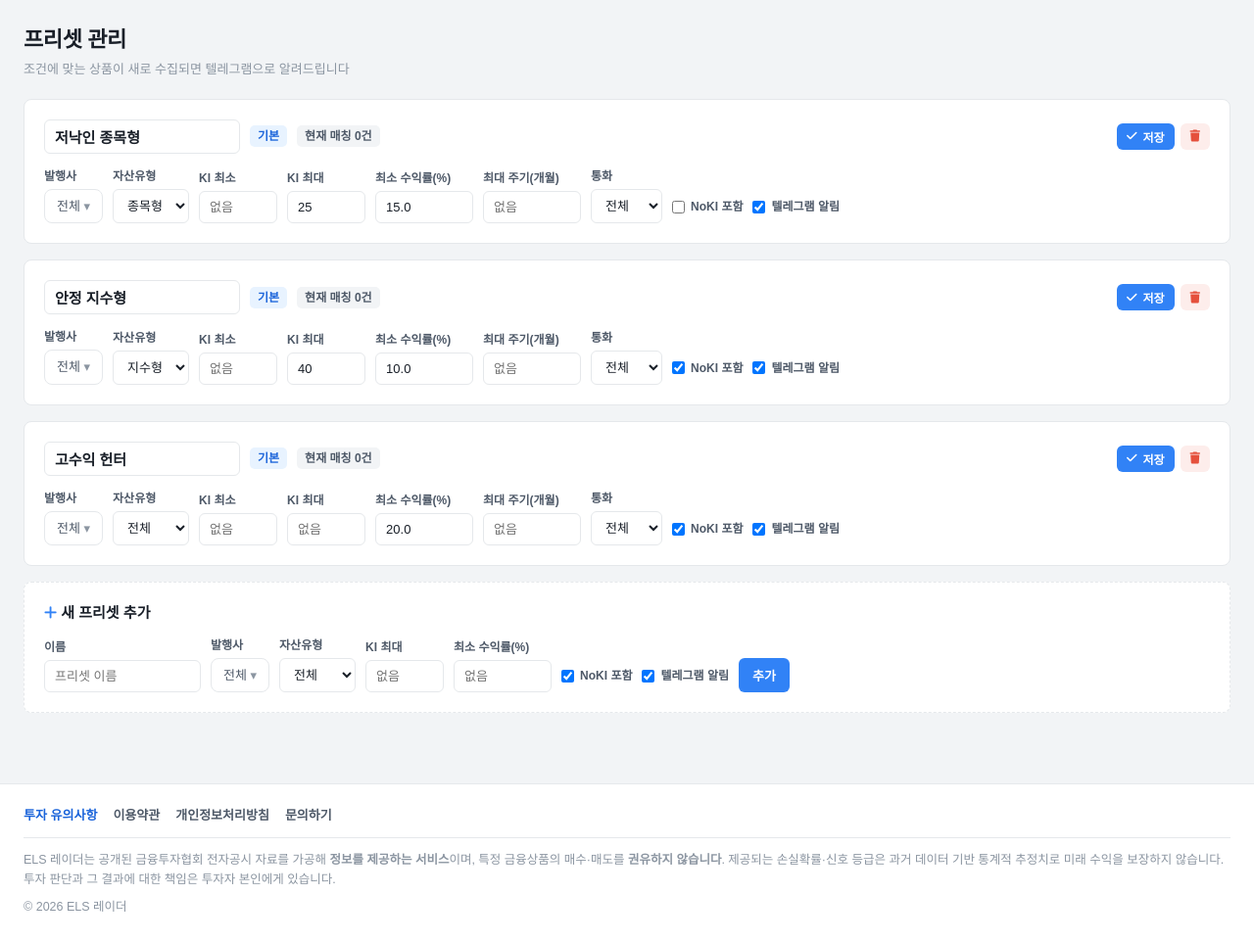
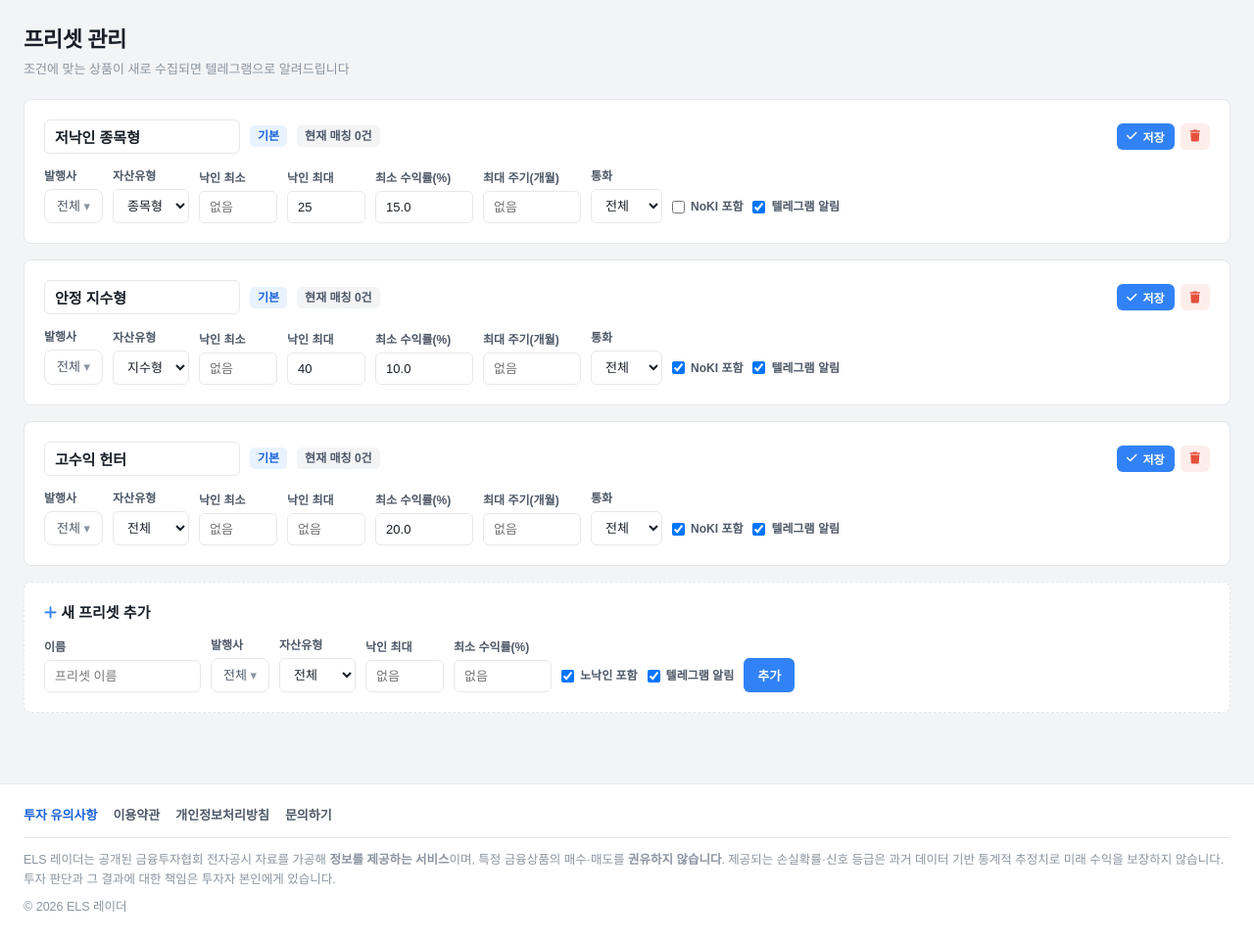
Before and after one commit to lifedd1984-eng/els-platform, a Django app: page /presets/ in a window 1280 px wide. Shown: the part 57-1019 px from the top of the page at 98% size. Run offline with Django 5.2, Linux system fonts and the light colour scheme; the visitor is signed in with stand-in values (Sample User, id 1); data comes from the database, SQL or seed files in the repository; data that the repository does not hold is empty; some web fonts are replaced.

Commit message:
화면 표기 KI → 낙인 전면 교체 + 주간 TOP5 카드에 낙인 표시
- 초보자 이해도: 목록 헤더·필터·배지·설명문·텔레그램 모두 '낙인'/'노낙인'
- 코드 변수명(ki, is_no_ki)과 법적문서는 그대로
- TOP5 카드: 낙인 N% · 1년내 상환 · 손실 순으로 노출

Co-Authored-By: Claude Opus 4.8 <noreply@anthropic.com>

```diff
--- a/core/models.py
+++ b/core/models.py
@@ -305,7 +305,7 @@ class Product(models.Model):
     @property
     def ki_display(self):
         if self.is_no_ki:
-            return "NoKI"
+            return "노낙인"
         return str(self.ki) if self.ki is not None else "-"
 
     @property
--- a/core/notify.py
+++ b/core/notify.py
@@ -27,7 +27,7 @@ def notify_preset_matches(stdout=None):
         for p in new_matches[:10]:
             lines.append(
                 f"- {p.issuer} {p.product_no} ({p.yield_rate}%) "
-                f"KI{p.ki_display} {p.assets_raw[:20]} ~{p.sub_end:%m.%d}"
+                f"낙인{p.ki_display} {p.assets_raw[:20]} ~{p.sub_end:%m.%d}"
             )
         if len(new_matches) > 10:
             lines.append(f"... 외 {len(new_matches)-10}건")
@@ -106,7 +106,7 @@ def notify_watchlist_deadline(stdout=None):
         elif r and r["tier"] == "강한 신호":
             badge = " · \U0001F535강한"
         y = f"{p.yield_rate:g}" if p.yield_rate is not None else "-"
-        lines.append(f"⏰ {p.issuer} {p.product_no} — 연 {y}% · KI{p.ki_display}{badge}")
+        lines.append(f"⏰ {p.issuer} {p.product_no} — 연 {y}% · 낙인{p.ki_display}{badge}")
     lines.append("")
     lines.append("숙려대상자(65세+)는 오늘까지 청약해야 합니다.")
     site = settings.SITE_URL.split("://")[-1]
--- a/core/templates/core/portfolio.html
+++ b/core/templates/core/portfolio.html
@@ -159,7 +159,7 @@
     <table>
       <thead><tr>
         <th>상품</th><th>워스트 기초자산</th><th class="num">현재 레벨</th>
-        <th class="num">KI배리어</th><th class="num">낙인까지</th><th></th>
+        <th class="num">낙인 배리어</th><th class="num">낙인까지</th><th></th>
       </tr></thead>
       <tbody>
         {% for a in ki_alerts %}
@@ -182,7 +182,7 @@
     </table>
   </div>
   <p style="font-size:11px;color:var(--text-3);margin-top:10px">
-    낙인까지 = 현재 워스트오브 레벨 − KI배리어. 위험 ≤ 5%p / 경고 ≤ 15%p. 상품 클릭 시 상세 낙인 현황.
+    낙인까지 = 현재 워스트오브 레벨 − 낙인 배리어. 위험 ≤ 5%p / 경고 ≤ 15%p. 상품 클릭 시 상세 낙인 현황.
   </p>
   {% else %}
   <div style="text-align:center;padding:18px 0;color:var(--green);font-weight:600;font-size:14px">
--- a/core/templates/core/presets.html
+++ b/core/templates/core/presets.html
@@ -49,11 +49,11 @@
         </select>
       </div>
       <div class="form-field">
-        <label>KI 최소</label>
+        <label>낙인 최소</label>
         <input type="number" name="ki_min" value="{{ item.obj.ki_min|default_if_none:'' }}" style="width:80px" placeholder="없음">
       </div>
       <div class="form-field">
-        <label>KI 최대</label>
+        <label>낙인 최대</label>
         <input type="number" name="ki_max" value="{{ item.obj.ki_max|default_if_none:'' }}" style="width:80px" placeholder="없음">
       </div>
       <div class="form-field">
@@ -113,7 +113,7 @@
         <select name="asset_type"><option>전체</option><option>지수형</option><option>종목형</option></select>
       </div>
       <div class="form-field">
-        <label>KI 최대</label>
+        <label>낙인 최대</label>
         <input type="number" name="ki_max" style="width:80px" placeholder="없음">
       </div>
       <div class="form-field">
@@ -121,7 +121,7 @@
         <input type="number" name="yield_min" style="width:100px" step="0.1" placeholder="없음">
       </div>
       <label style="display:flex;align-items:center;gap:6px;padding-bottom:8px">
-        <input type="checkbox" name="include_no_ki" checked> NoKI 포함
+        <input type="checkbox" name="include_no_ki" checked> 노낙인 포함
       </label>
       <label style="display:flex;align-items:center;gap:6px;padding-bottom:8px">
         <input type="checkbox" name="notify" checked> 텔레그램 알림
--- a/core/templates/core/search.html
+++ b/core/templates/core/search.html
@@ -23,7 +23,7 @@
         <thead>
           <tr>
             <th>발행사</th><th>상품번호</th><th>기초자산</th>
-            <th class="num">수익률</th><th class="num">KI</th>
+            <th class="num">수익률</th><th class="num">낙인</th>
             <th class="num">1차</th><th class="num">막차</th>
             <th class="num">기간</th><th class="num">손실확률</th>
             <th>유형</th><th class="num">마감</th>
@@ -37,7 +37,7 @@
             <td style="max-width:220px;overflow:hidden;text-overflow:ellipsis;white-space:nowrap">{{ p.assets_raw|asset_short }}</td>
             <td class="num" style="font-weight:800;color:var(--blue-dark)">{{ p.yield_rate|default:"-" }}%</td>
             <td class="num">
-              {% if p.is_no_ki %}<span class="badge badge-green">NoKI</span>
+              {% if p.is_no_ki %}<span class="badge badge-green">노낙인</span>
               {% elif p.ki %}<span class="badge badge-gray">{{ p.ki }}</span>
               {% else %}-{% endif %}
             </td>
--- a/core/templates/core/watchlist.html
+++ b/core/templates/core/watchlist.html
@@ -49,7 +49,7 @@
           <td style="max-width:220px;overflow:hidden;text-overflow:ellipsis;white-space:nowrap">{{ item.product.assets_raw|asset_short }}</td>
           <td class="num" style="font-weight:800;color:var(--blue-dark)">{{ item.product.yield_rate|default:"-" }}%</td>
           <td class="num">
-            {% if item.product.is_no_ki %}<span class="badge badge-green">NoKI</span>
+            {% if item.product.is_no_ki %}<span class="badge badge-green">노낙인</span>
             {% elif item.product.ki %}<span class="badge badge-gray">{{ item.product.ki }}</span>
             {% else %}-{% endif %}
           </td>
--- a/core/templates/core/weekly.html
+++ b/core/templates/core/weekly.html
@@ -64,7 +64,7 @@
       <option value="지수형" {% if filters.asset == '지수형' %}selected{% endif %}>지수형</option>
       <option value="종목형" {% if filters.asset == '종목형' %}selected{% endif %}>종목형</option>
     </select>
-    <input type="number" name="ki_max" placeholder="KI 이하" value="{{ filters.ki_max }}" style="width:80px">
+    <input type="number" name="ki_max" placeholder="낙인 이하" value="{{ filters.ki_max }}" style="width:80px">
     <input type="number" name="yield_min" placeholder="수익률 이상" value="{{ filters.yield_min }}" style="width:95px" step="0.1">
     <select name="currency">
       <option value="">통화</option>
@@ -95,7 +95,7 @@
       <div style="font-weight:800;font-size:20px;color:var(--blue-dark)">연 {{ r.p.yield_rate }}<span style="font-size:12px">%</span>
         <span class="badge" style="background:#1B64DA;color:#fff;margin-left:4px">아주 강한</span>
       </div>
-      <div style="font-size:12px;color:var(--text-2)">1년내 상환 {{ r.early1y }}% · 손실 0%</div>
+      <div style="font-size:12px;color:var(--text-2)">낙인 {% if r.p.is_no_ki %}없음{% else %}{{ r.p.ki }}%{% endif %} · 1년내 상환 {{ r.early1y }}% · 손실 0%</div>
       <div style="font-size:12px;max-width:160px;overflow:hidden;text-overflow:ellipsis;white-space:nowrap;color:var(--text-2)">{{ r.p.assets_raw|asset_short }}</div>
       <div style="font-size:11px;margin-top:4px">
         {% if r.overlap_pct is not None %}
@@ -138,7 +138,7 @@
           <td style="max-width:220px;overflow:hidden;text-overflow:ellipsis;white-space:nowrap">{{ p.assets_raw|asset_short }}</td>
           <td class="num" style="font-weight:800;color:var(--blue-dark)">{{ p.yield_rate|default:"-" }}%</td>
           <td class="num">
-            {% if p.is_no_ki %}<span class="badge badge-green">NoKI</span>
+            {% if p.is_no_ki %}<span class="badge badge-green">노낙인</span>
             {% elif p.ki %}<span class="badge badge-gray">{{ p.ki }}</span>
             {% else %}-{% endif %}
           </td>
--- a/core/views.py
+++ b/core/views.py
@@ -194,7 +194,7 @@ def weekly(request):
     col_defs = [
         ("issuer", "발행사", False), ("product_no", "상품번호", False),
         ("assets", "기초자산", False), ("yield", "수익률", True),
-        ("ki", "KI", True), ("first", "1차", True), ("last", "막차", True),
+        ("ki", "낙인", True), ("first", "1차", True), ("last", "막차", True),
         ("term", "기간", True), ("period", "주기", True), ("loss", "손실확률", True),
         ("type", "유형", False), ("sub_end", "마감", True),
     ]
@@ -528,7 +528,7 @@ def watchlist(request):
         for k, lbl, num in [
             ("issuer", "발행사", False), ("no", "상품번호", False),
             ("assets", "기초자산", False), ("yield", "수익률", True),
-            ("ki", "KI", True), ("first", "1차", True), ("last", "막차", True),
+            ("ki", "낙인", True), ("first", "1차", True), ("last", "막차", True),
             ("term", "기간", True), ("period", "주기", True),
             ("loss", "손실확률", True), ("type", "유형", False),
             ("sub_end", "마감", True), ("confirm", "숙려마감", True),
@@ -888,7 +888,7 @@ def watchlist_export(request):
     import openpyxl
     from django.http import HttpResponse
 
-    cols = ["발행사", "상품번호", "기초자산", "수익률(%)", "KI", "1차", "막차",
+    cols = ["발행사", "상품번호", "기초자산", "수익률(%)", "낙인", "1차", "막차",
             "기간", "주기", "손실확률(%)", "유형", "청약마감", "숙려마감", "메모", "보유"]
 
     wb = openpyxl.Workbook()
@@ -937,7 +937,7 @@ def portfolio_export(request):
     import openpyxl
     from django.http import HttpResponse
 
-    cols = ["발행사", "상품번호", "기초자산", "투자금액(원)", "수익률(%)", "KI",
+    cols = ["발행사", "상품번호", "기초자산", "투자금액(원)", "수익률(%)", "낙인",
             "주기(개월)", "1차까지(개월)", "다음평가일", "예상상환금", "손실확률(%)",
             "발행일", "만기일", "스케줄"]
 
```
Also changed, not shown: core/templates/core/product_detail.html (+4 -4 lines), core/templates/core/trend.html (+4 -4 lines).
